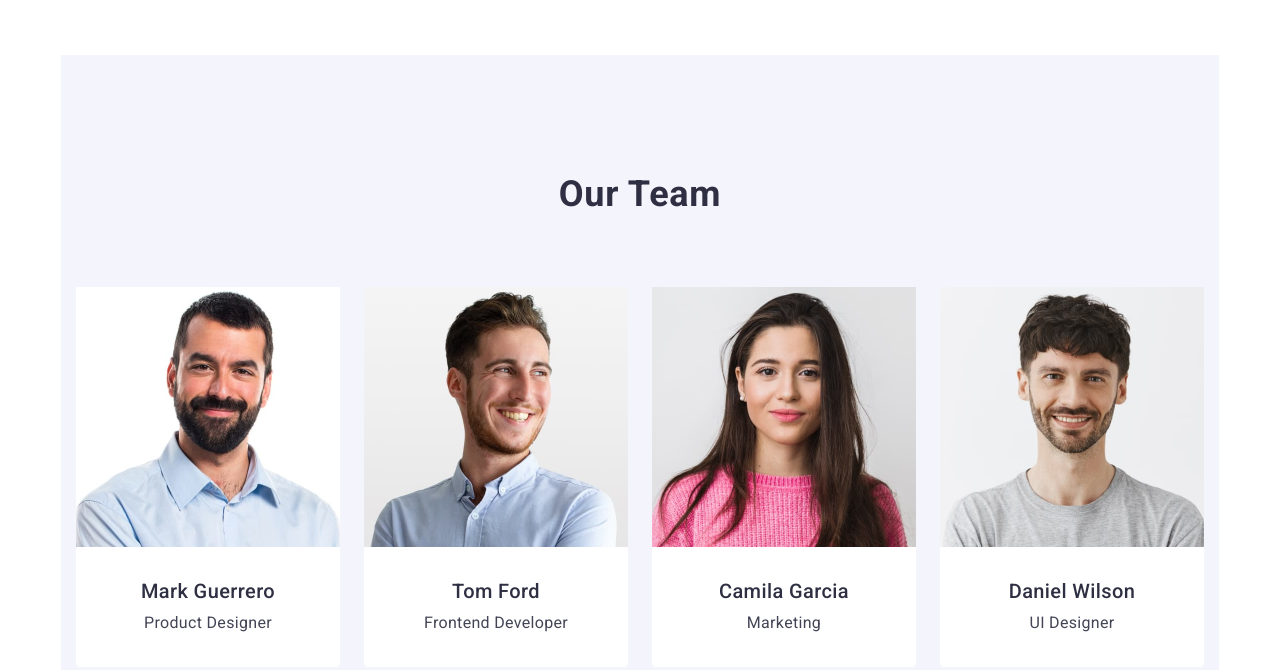
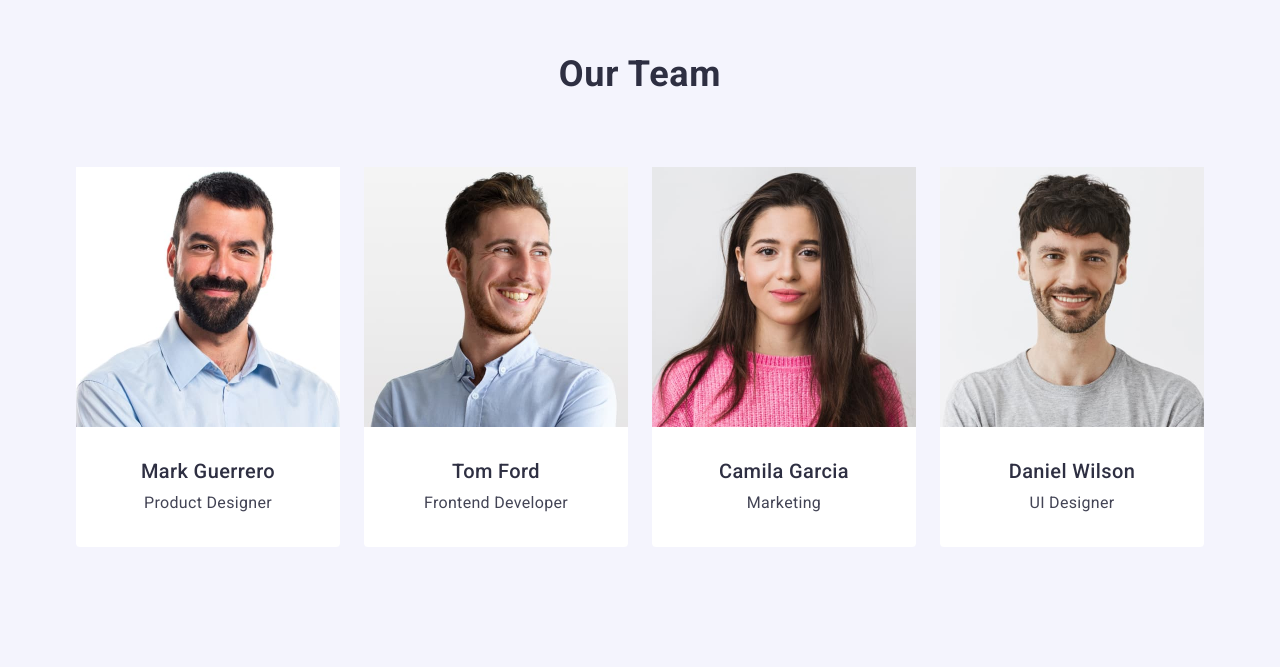
Before and after one commit to VadymLantukh/goit-markup-hw-03, a plain HTML site: page index.html in a window 1280 px wide. Shown: the part 1106-1776 px from the top of the page. Drawn offline with nearby package versions, Linux system fonts and the light colour scheme.

Commit message:
Remove padding and change background color in class

```diff
--- a/css/styles.css
+++ b/css/styles.css
@@ -197,9 +197,9 @@ img {
     letter-spacing: 0.02em;
 }
 
-.team-section .container {
-    background-color: #f4f4fd;
-    min-height: 732px;
+
+.team-section {
+    background-color: #f4f4fd;;
 }
 
 .team-section-title {
@@ -211,7 +211,6 @@ img {
     text-transform: capitalize;
     color: #2e2f42;
     margin-bottom: 72px;
-    padding-top: 120px;
 }
 
 .team-section-list {
@@ -297,11 +296,11 @@ img {
 }
 
 .page-footer {
-    padding: 100px 0;
+    background-color: #2e2f42;
 }
 
 .page-footer .container {
-    background-color: #2e2f42;
+
     min-height: 312px;
     padding: 100px 0 0 156px;
 }
```
